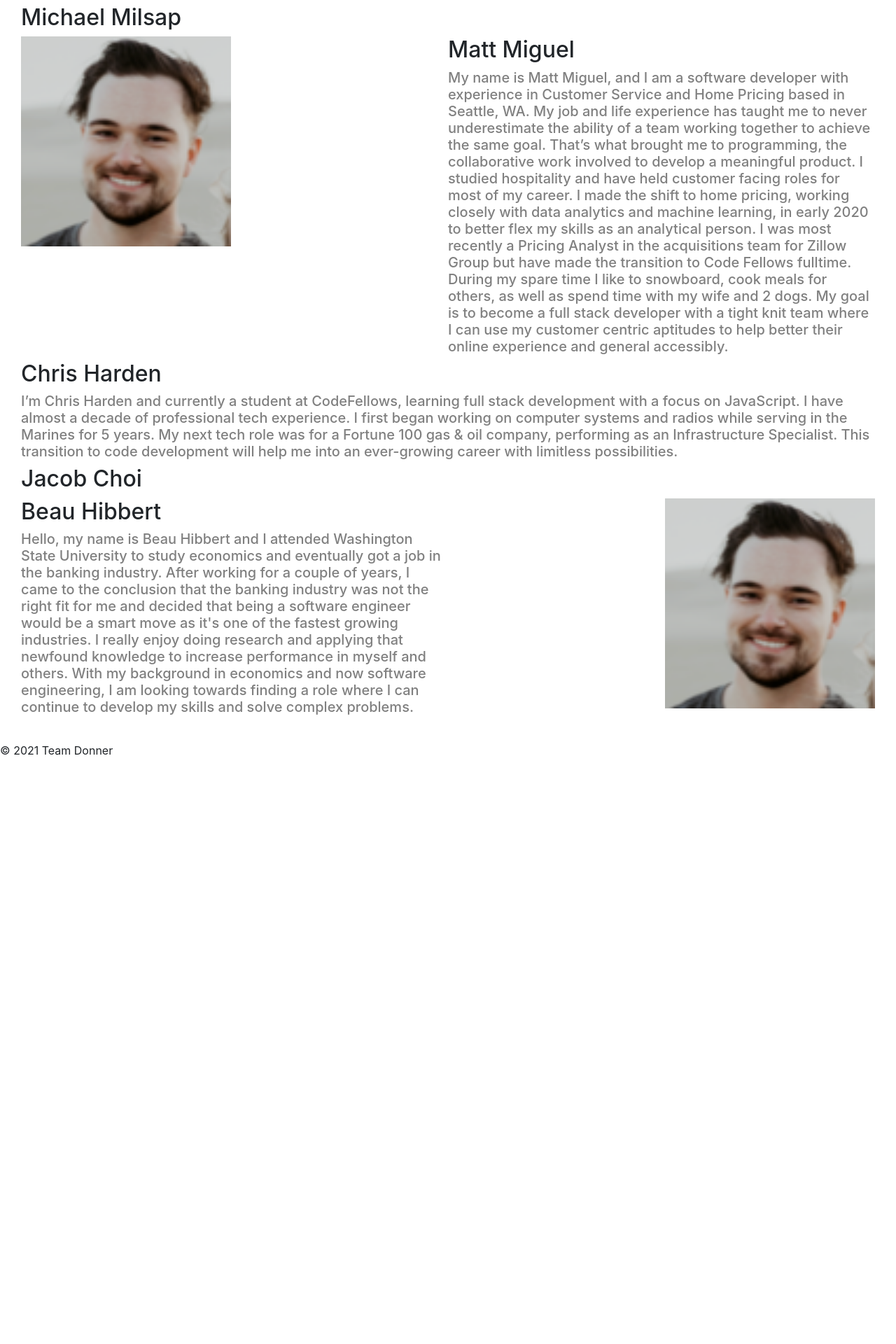
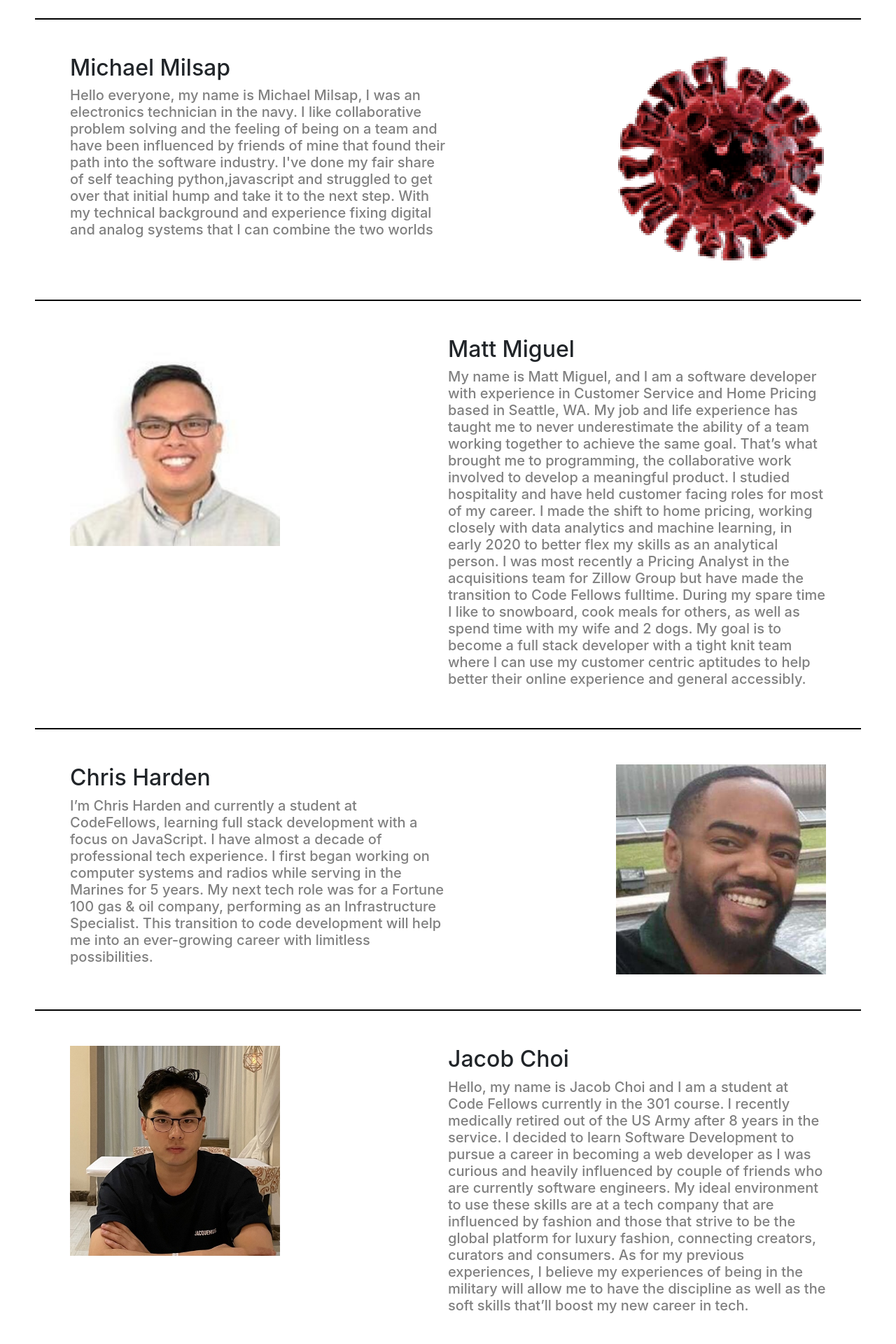
Before and after one commit to Team-Donner-Donder/covid-data-tracker-frontend, a React (Create React App) app: page /About in a window 1280 px wide. Shown: the part 160-2080 px from the top of the page at 70% size. Before the commit the page ends 1260 px from the top, so only its background shows below. Built offline with nearby package versions, Linux system fonts and the light colour scheme; no server answers.

Commit message:
styling and route work

```diff
--- a/src/App.js
+++ b/src/App.js
@@ -13,7 +13,8 @@ import Data from './components/Data.js';
 import {
   BrowserRouter,
   Routes,
-  Route
+  Route,
+  Switch
 }from "react-router-dom";
 // import ZipForm from './components/ZipForm.js';
 
@@ -40,16 +41,34 @@ class App extends React.Component {
 
  render() {
   return (
+    <div>
  <BrowserRouter>
+    {/* <nav>
+        <ul>
+          <li><link to="/">Main</link></li>
+          <li><link to="/Data">Data</link></li>
+          <li><link to="/About">About</link></li>
+        </ul>
+      </nav> */}
             <Header />
           <Routes>
             <Route exact path="/" element={<Main/>} />
-            <Route exact path="/data" element={<Data/>} />
-            <Route exact path="/about" element={<About/>} />
+            <Route exact path="/Data" element={<Data/>} />
+            <Route exact path="/About" element={<About/>} />
             {/* <Route exact path="/*" component={NotFound} /> */}
+            {/* <Route path="/" >
+            <Main />
+            </Route>
+            <Route path="/data" >
+            <Data />
+            </Route>
+            <Route path="/about" >
+            <About />
+            </Route> */}
         </Routes>
           <Footer />
       </BrowserRouter>
+      </div>
   );
 }
 }
--- a/src/components/About.js
+++ b/src/components/About.js
@@ -6,7 +6,15 @@ export default class About extends Component {
   render() {
     return (
       <div className="about">
+
+      <div className="side-by-side">
+      <div className="half-width">
         <h2>Michael Milsap</h2>
+        <h5>Hello everyone, my name is Michael Milsap, I was an electronics technician in the navy. I like collaborative problem solving and the feeling of being on a team and have been influenced by friends of mine that found their path into the software industry. I've done my fair share of self teaching python,javascript and struggled to get over that initial hump and take it to the next step. With my technical background and experience fixing digital and analog systems that I can combine the two worlds</h5>
+        </div>
+          <div className="headshot" id="milsap"></div>
+        </div>
+
         <div className="side-by-side">
           <div className="headshot" id="matt"></div>
           <div className="half-width">
@@ -14,17 +22,28 @@ export default class About extends Component {
             <h5>My name is Matt Miguel, and I am a software developer with experience in Customer Service and Home Pricing based in Seattle, WA. My job and life experience has taught me to never underestimate the ability of a team working together to achieve the same goal. That’s what brought me to programming, the collaborative work involved to develop a meaningful product. I studied hospitality and have held customer facing roles for most of my career. I made the shift to home pricing, working closely with data analytics and machine learning, in early 2020 to better flex my skills as an analytical person. I was most recently a Pricing Analyst in the acquisitions team for Zillow Group but have made the transition to Code Fellows fulltime. During my spare time I like to snowboard, cook meals for others, as well as spend time with my wife and 2 dogs. My goal is to become a full stack developer with a tight knit team where I can use my customer centric aptitudes to help better their online experience and general accessibly.
             </h5>
           </div>
+        </div>
 
+        <div className="side-by-side">
+          <div className="half-width">
+            <h2>Chris Harden</h2>
+            <h5>I’m Chris Harden and currently a student at CodeFellows, learning full stack development with a focus on JavaScript. I have almost a decade of professional tech experience. I first began working on computer systems and radios while serving in the Marines for 5 years. My next tech role was for a Fortune 100 gas & oil company, performing as an Infrastructure Specialist. This transition to code development will help me into an ever-growing career with limitless possibilities.</h5>
+          </div>
+          <div className="headshot" id="chris"></div>
         </div>
-        <h2>Chris Harden</h2>
-        <h5>I’m Chris Harden and currently a student at CodeFellows, learning full stack development with a focus on JavaScript. I have almost a decade of professional tech experience. I first began working on computer systems and radios while serving in the Marines for 5 years. My next tech role was for a Fortune 100 gas & oil company, performing as an Infrastructure Specialist. This transition to code development will help me into an ever-growing career with limitless possibilities.</h5>
 
+        <div className="side-by-side">
+          <div className="headshot" id="jacob"></div>
+          <div className="half-width">
         <h2>Jacob Choi</h2>
+        <h5>Hello, my name is Jacob Choi and I am a student at Code Fellows currently in the 301 course. I recently medically retired out of the US Army after 8 years in the service. I decided to learn Software Development to pursue a career in becoming a web developer as I was curious and heavily influenced by couple of friends who are currently software engineers. My ideal environment to use these skills are at a tech company that are influenced by fashion and those that strive to be the global platform for luxury fashion, connecting creators, curators and consumers. As for my previous experiences, I believe my experiences of being in the military will allow me to have the discipline as well as the soft skills that’ll boost my new career in tech.</h5>
+        </div>
+        </div>
 
         <div className="side-by-side">
           <div className="half-width">
             <h2>Beau Hibbert</h2>
-            <h5>Hello, my name is Beau Hibbert and I attended Washington State University to study economics and eventually got a job in the banking industry. After working for a couple of years, I came to the conclusion that the banking industry was not the right fit for me and decided that being a software engineer would be a smart move as it's one of the fastest growing industries. I really enjoy doing research and applying that newfound knowledge to increase performance in myself and others. With my background in economics and now software engineering, I am looking towards finding a role where I can continue to develop my skills and solve complex problems.
+            <h5>Hello, my name is Beau Hibbert and I attended Washington State University to study economics and eventually got a job in the banking industry. After working for a couple of years, I came to the conclusion that the banking industry was not the right fit for me and decided that becoming a software engineer would be a smart move as it's one of the fastest growing industries. I really enjoy doing research and applying that newfound knowledge to increase performance in myself and others. With my background in economics and now software engineering, I am looking towards finding a role where I can continue to develop my skills and solve complex problems.
             </h5>
           </div>
           <div className="headshot" id="beau" ></div>
--- a/src/components/Chart.js
+++ b/src/components/Chart.js
@@ -29,8 +29,8 @@ export default class Chart extends PureComponent {
         <YAxis />
         <Tooltip />
         <Legend />
-        <Bar label='test' dataKey='deathCt' fill='#8884d8' />
-        <Bar label='test' dataKey='positiveCt' fill='#82ca9d' />
+        <Bar label='test' dataKey='deathCt' fill='#C0392B' />
+        <Bar label='test' dataKey='positiveCt' fill='#2980B9' />
       </BarChart>
       // </ResponsiveContainer>
     );
--- a/src/index.css
+++ b/src/index.css
@@ -60,6 +60,8 @@ form-content {
 .side-by-side {
   display: flex;
   justify-content: space-between;
+  padding: 50px;
+  border-top: 2px solid black;
 }
 
 .half-width {
@@ -70,13 +72,25 @@ form-content {
   background-image: url("./images/beau.png");
 }
 
-#matt{
-  background-image: url("./images/beau.png");
+#matt {
+  background-image: url("./images/matt.png");
+}
+
+#chris {
+  background-image: url("./images/chris.png")
+}
+
+#jacob {
+  background-image: url("./images/jacob.png")
+}
+
+#milsap {
+  background-image: url("./images/milsap.png")
 }
 
 .about {
   max-width: 100%;
-  padding: 30px;
+  padding: 50px;
 }
 
 .headshot {
```
Also changed, not shown: src/images/milsap.png (added).
